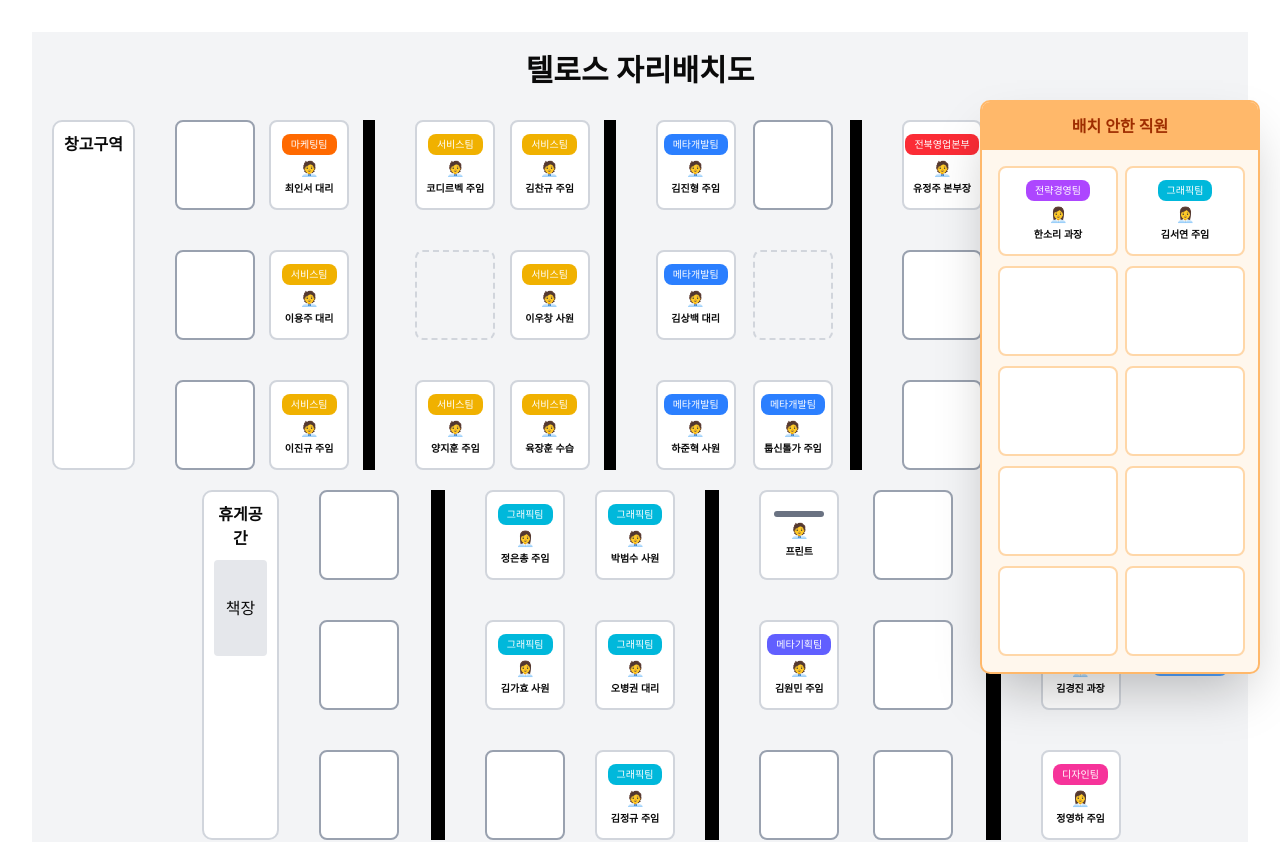
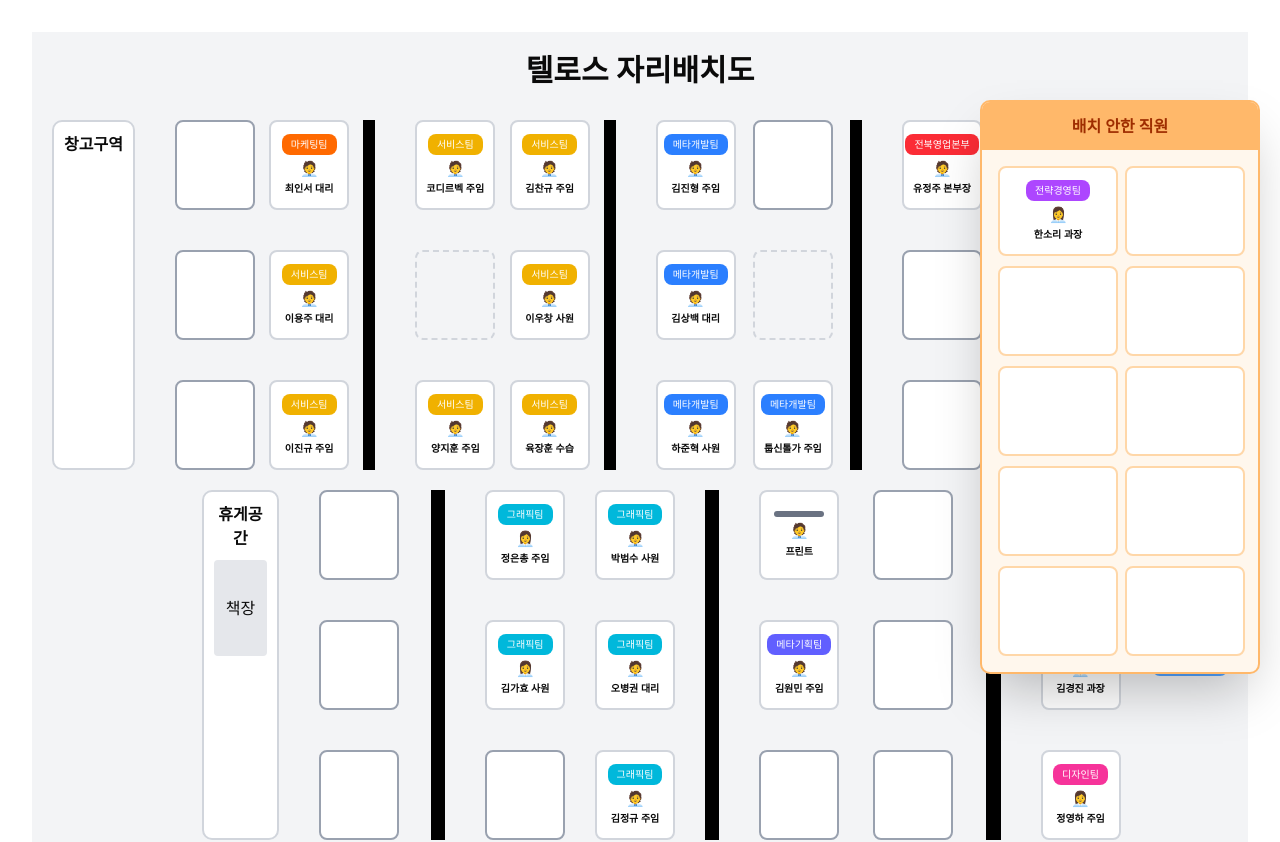
Before and after one commit to ywc0008/telos-seating-map, a React (Vite) app: page / in a window 1280 px wide. Shown: the top 842 px of the page. Built offline with nearby package versions, Linux system fonts and the light colour scheme.

Commit message:
fix: 직원 데이터 수정

```diff
--- a/src/data/employeeData.ts
+++ b/src/data/employeeData.ts
@@ -93,13 +93,13 @@ export const EmployeeData: EmployeeInterface[] = [
     gender: "male" as const,
     seat: "MT2",
   },
-  {
-    id: "p12",
-    name: "김서연",
-    position: "주임",
-    department: "그래픽팀",
-    gender: "female" as const,
-  },
+  // {
+  //   id: "p12",
+  //   name: "김서연",
+  //   position: "주임",
+  //   department: "그래픽팀",
+  //   gender: "female" as const,
+  // },
   {
     id: "p13",
     name: "김정규",
```
